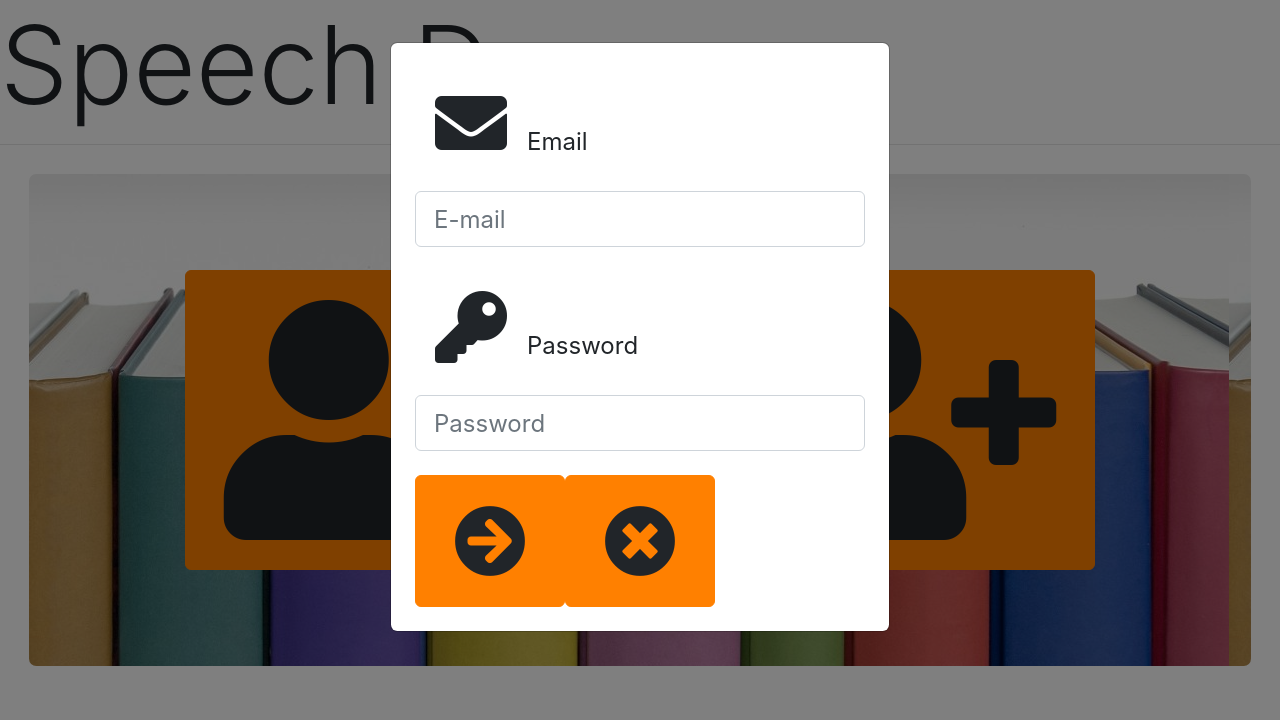
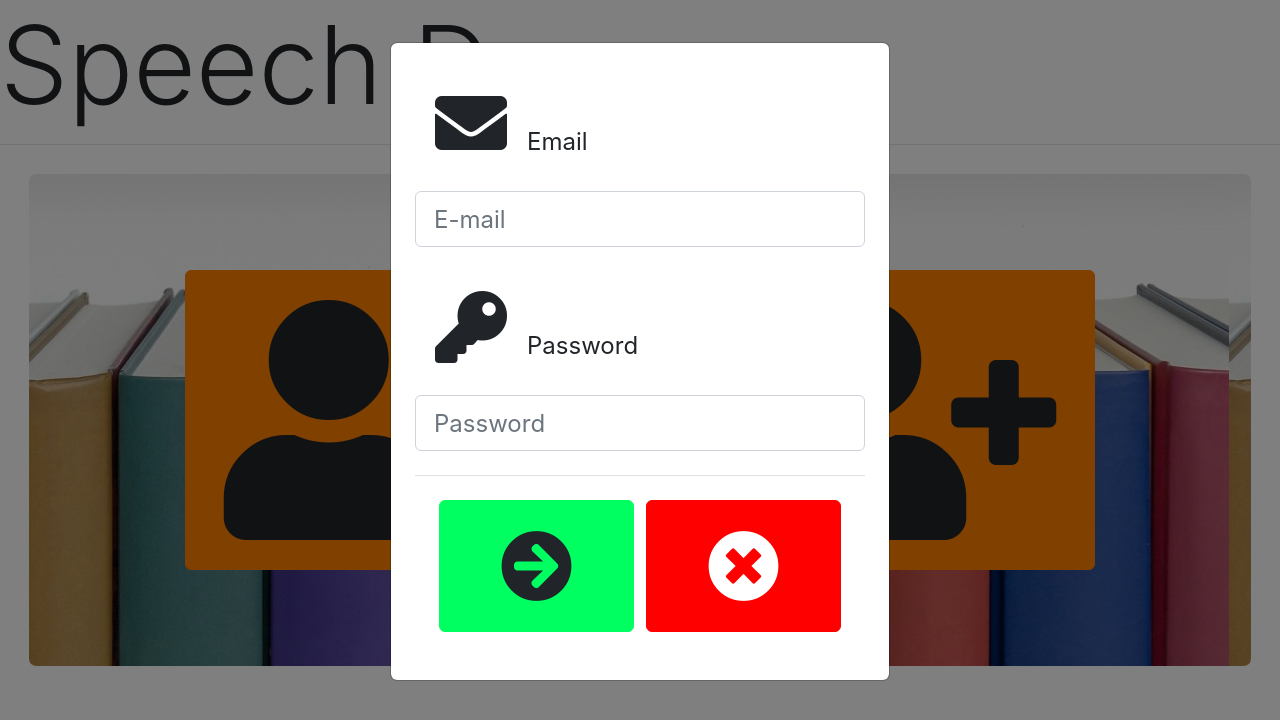
Before and after one commit to CurtainUp/speech-dewey, a React (Create React App) app: page / in a window 1280 px wide. Both pictures are taken after a click on the button 328 px from the left and 419 px from the top of the page. Shown: the top 720 px of the page. Built offline with nearby package versions, Linux system fonts and the light colour scheme.

Commit message:
Styled buttons on landing modals for style unity

```diff
--- a/src/components/start/Login.js
+++ b/src/components/start/Login.js
@@ -1,5 +1,5 @@
 import React, { Component } from 'react';
-import { Button, Form, FormGroup, Label, Input, Modal, ModalBody } from 'reactstrap'
+import { Button, Form, FormGroup, Label, Input, Modal, ModalBody, ModalFooter } from 'reactstrap'
 import validate from '../../modules/User/Validate'
 
 export default class Login extends Component {
@@ -31,8 +31,10 @@ export default class Login extends Component {
             Password</Label>
           <Input type="password" name="password" id="password" placeholder="Password" required onChange={this.handleFieldChange} />
         </FormGroup>
-        <Button type="submit"><i className="fa fa-arrow-circle-right form-icon" aria-hidden="true"></i></Button>
-        <Button onClick={() => this.toggle()}><i className="fa fa-times-circle form-icon" aria-hidden="true"></i></Button>
+        <ModalFooter>
+        <Button type="submit" color="success" className="modal-button"><i className="fa fa-arrow-circle-right form-icon" aria-hidden="true"></i></Button>
+        <Button color="danger" className="modal-button" onClick={() => this.toggle()}><i className="fa fa-times-circle form-icon" aria-hidden="true"></i></Button>
+        </ModalFooter>
       </Form>)
   }
 
--- a/src/components/start/Register.js
+++ b/src/components/start/Register.js
@@ -1,5 +1,5 @@
 import React, { Component } from 'react';
-import { Button, Form, FormGroup, Label, Input, Modal, ModalBody } from 'reactstrap'
+import { Button, Form, FormGroup, Label, Input, Modal, ModalBody, ModalFooter } from 'reactstrap'
 import validate from '../../modules/User/Validate'
 
 export default class Register extends Component {
@@ -35,8 +35,10 @@ export default class Register extends Component {
           <Label for="FirstName"><i className="fa fa-user-circle form-icon" aria-hidden="true"></i>First Name</Label>
           <Input type="text" name="firstname" id="firstName" placeholder="First Name" required onChange={this.handleFieldChange} />
         </FormGroup>
-        <Button type="submit"><i className="fa fa-arrow-circle-right form-icon" aria-hidden="true"></i></Button>
-        <Button onClick={() => this.toggle()}><i className="fa fa-times-circle form-icon" aria-hidden="true"></i></Button>
+        <ModalFooter>
+        <Button type="submit" color="success" className="modal-button"><i className="fa fa-arrow-circle-right form-icon" aria-hidden="true"></i></Button>
+        <Button color="danger" className="modal-button" onClick={() => this.toggle()}><i className="fa fa-times-circle form-icon" aria-hidden="true"></i></Button>
+        </ModalFooter>
       </Form>)
   }
 
```
